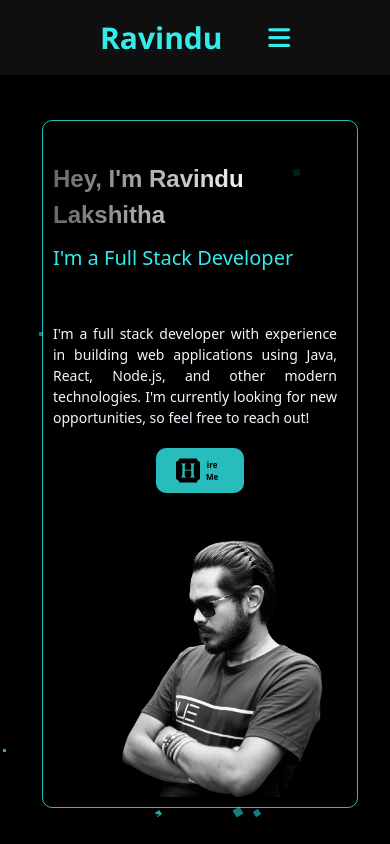
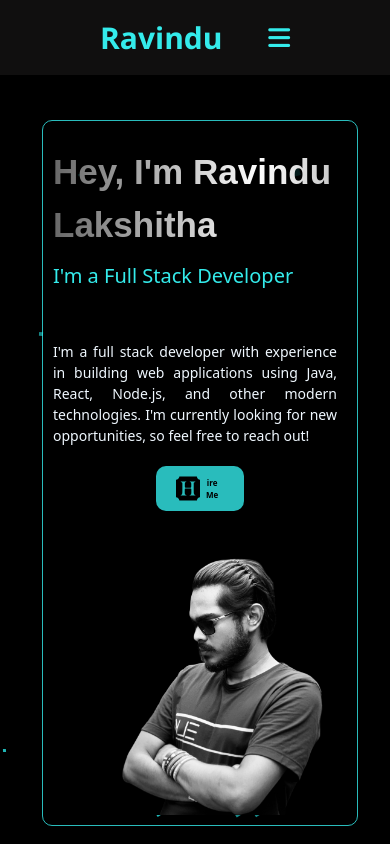
Before and after one commit to RavinduLakshitha/My-Portfolio, a React (Vite) app in the folder Myportfolio/: page / in a window 390 px wide. Shown: the top 844 px of the page. Built offline with nearby package versions, Linux system fonts and the light colour scheme.

Commit message:
update css

```diff
--- a/Myportfolio/src/Pages/Home/portfolio.css
+++ b/Myportfolio/src/Pages/Home/portfolio.css
@@ -359,7 +359,8 @@
   .flexbox1 {
     width: 100%;
     padding-left: 0;
-    text-align: justify; /* Justify text in flexbox1 */
+    text-align: justify;
+    margin-top: -15px; /* Justify text in flexbox1 */
   }
 
   .flexbox2 {
@@ -376,6 +377,11 @@
     align-items: center; /* Center the content vertically */
     margin: 0 auto;
     margin-top: 20px; /* Center the button within its container */
+}
+.profile{
+  font-size: 42px;
+  padding-top: -10px;
+  /* padding-top: -10px; */
 }
 }
 
@@ -408,6 +414,9 @@
     align-items: center; /* Center the content vertically */
     margin: 0 auto;
     margin-top: 20px; /* Center the button within its container */
+}
+.profile{
+  font-size: 40px;
 }
 }
 
@@ -444,6 +453,9 @@
   .flexbox2 {
     width: 100%; /* Take full width in smaller screens */
     padding-left: 0; /* Reset padding for smaller screens */
+  }
+  .profile{
+    font-size: 38px;
   }
 }
 
@@ -485,4 +497,7 @@
     margin: 0 auto;
     margin-top: 20px; /* Center the button within its container */
 }
+.profile{
+  font-size: 35px;
 }
+}
--- a/Myportfolio/src/Pages/Timeline/timeline.css
+++ b/Myportfolio/src/Pages/Timeline/timeline.css
@@ -4,6 +4,9 @@
   justify-content: center;
   align-items: flex-start;
   gap: 20px;
+  border: 1px solid;
+  border-color: rgb(52, 235, 235, 0.8);
+  padding: 30px;
 }
 
 .timeline {
```
